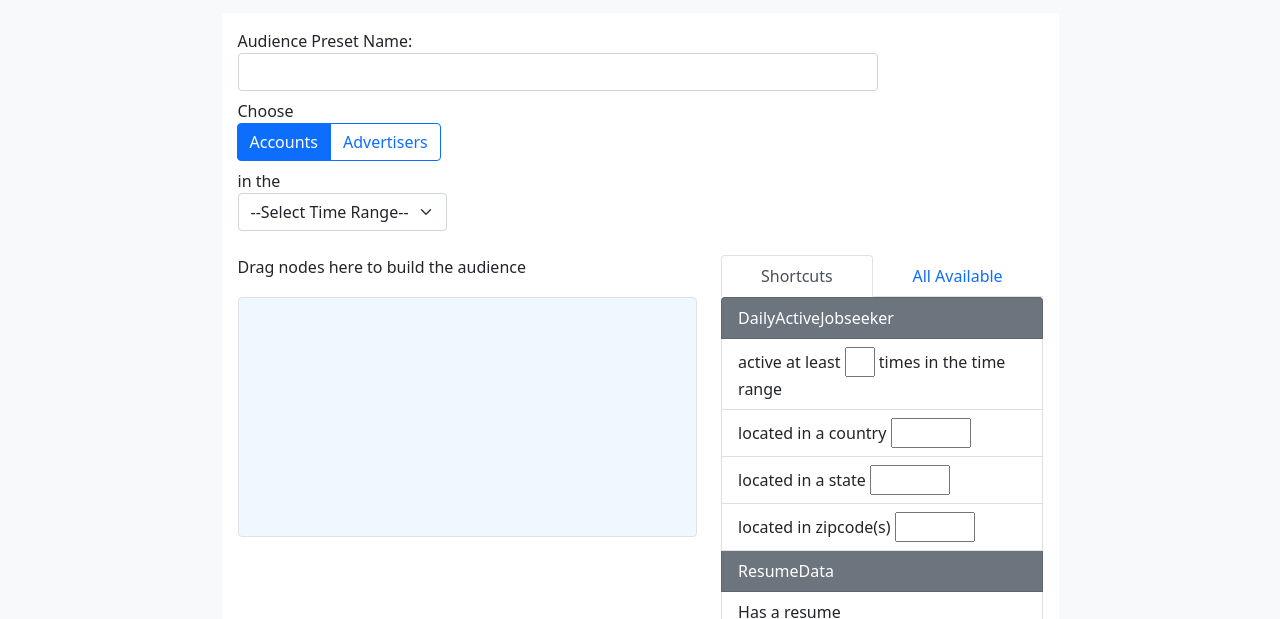
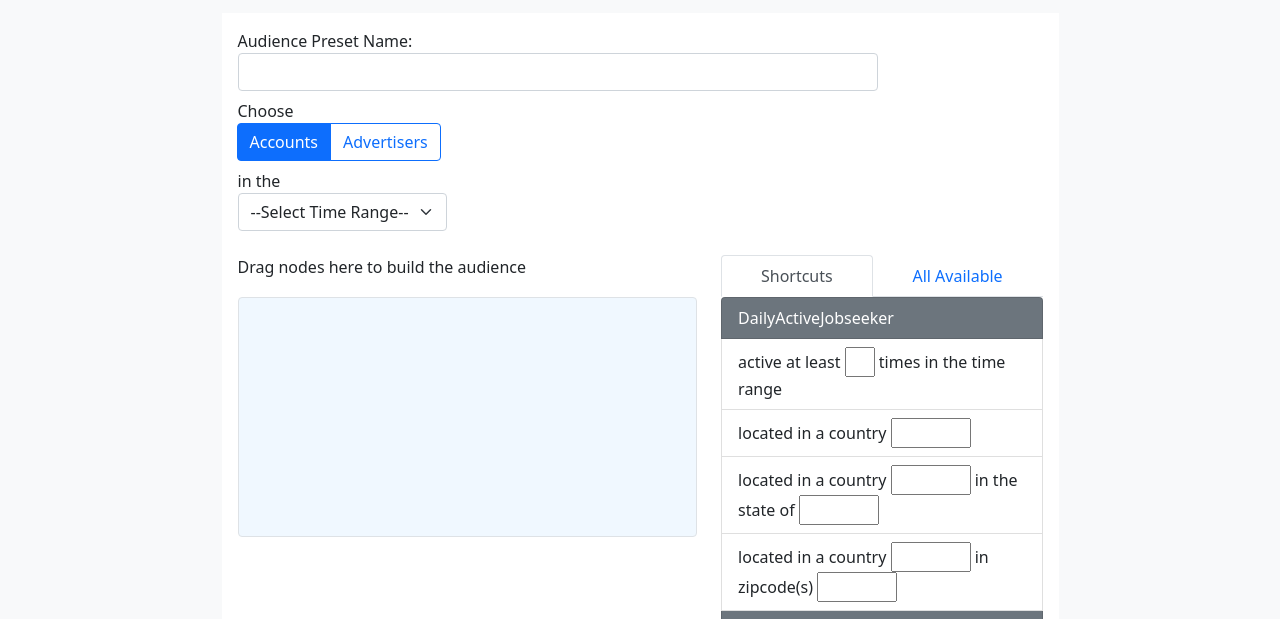
Before and after one commit to upw-Roxana/UsabilityTest_Rox, a plain HTML site: page index.html in a window 1280 px wide. Shown: the part 181-800 px from the top of the page. Drawn offline with nearby package versions, Linux system fonts and the light colour scheme; a script that the page names is missing.

Commit message:
LocationUpdate

```diff
--- a/index.html
+++ b/index.html
@@ -105,8 +105,8 @@
                 <li class="list-group-item  text-white bg-secondary filtered">DailyActiveJobseeker</li>
                 <li class="list-group-item">active at least <input style="width: 30px;"> times in the time range</li>
                 <li class="list-group-item">located in a country <input style="width: 80px;"></li>
-                <li class="list-group-item">located in a state <input style="width: 80px;"></li>
-                <li class="list-group-item">located in zipcode(s) <input style="width: 80px;"></li>
+                <li class="list-group-item">located in a country <input style="width: 80px;"> in the state of <input style="width: 80px;"></li>
+                <li class="list-group-item">located in a country <input style="width: 80px;"> in zipcode(s) <input style="width: 80px;"></li>
                 <li class="list-group-item  text-white bg-secondary filtered">ResumeData</li>
                 <li class="list-group-item">Has a resume <span class="form-check form-switch"><input class="form-check-input" type="checkbox" id="flexSwitchCheckDefault"></span></li>
                 <li class="list-group-item">Updated Resume within the timeframe <span class="form-check form-switch"><input class="form-check-input" type="checkbox" id="flexSwitchCheckDefault"></span></li>
```
